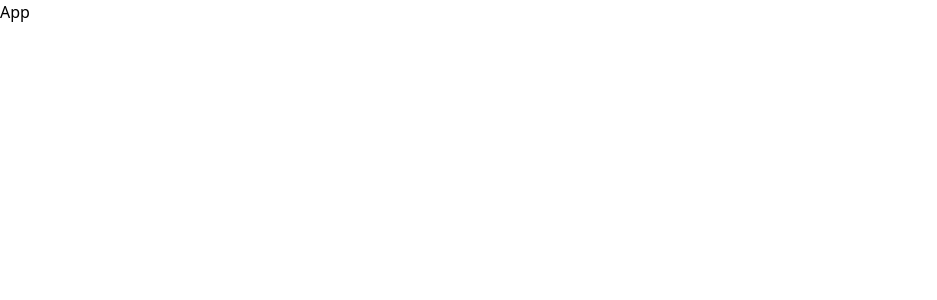
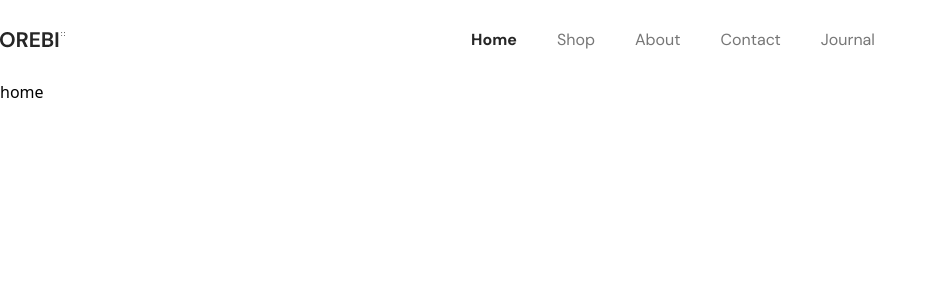
Before and after one commit to IamAshrafee/OREBI-Ecommerce-Full-Stack, a React (Vite) app in the folder Frontend/: page / in a window 1280 px wide. Shown: the top 300 px of the page, without its empty margins (0-937 px from the left). Built offline with nearby package versions, Linux system fonts and the light colour scheme.

Commit message:
TopHeader design done

```diff
--- a/Frontend/src/App.jsx
+++ b/Frontend/src/App.jsx
@@ -1,9 +1,12 @@
-import React from 'react'
+import React from "react";
+import Home from "./pages/Home";
 
 const App = () => {
   return (
-    <div>App</div>
-  )
-}
+    <div>
+      <Home></Home>
+    </div>
+  );
+};
 
-export default App
+export default App;
--- a/Frontend/src/index.css
+++ b/Frontend/src/index.css
@@ -1 +1,9 @@
+@import url(https://fonts.googleapis.com/css?family=DM+Sans:100,200,300,regular,500,600,700,800,900,100italic,200italic,300italic,italic,500italic,600italic,700italic,800italic,900italic);
 @import "tailwindcss";
+
+@theme {
+  --font-dmsans: "DM Sans", sans-serif;
+  --color-primary: #262626;
+  --color-gray-v1: #767676;
+
+}
--- /dev/null
+++ b/Frontend/src/layout/MainWidth.jsx
@@ -0,0 +1,9 @@
+import React from "react";
+
+const mainWidth = 1600;
+
+const MainWidth = ({ children }) => {
+  return <div className={`max-w-[${mainWidth}px] mx-auto`}>{children}</div>;
+};
+
+export default MainWidth;
--- a/Frontend/src/layout/TopHeader.jsx
+++ b/Frontend/src/layout/TopHeader.jsx
@@ -0,0 +1,35 @@
+import React from "react";
+import Logo from "../assets/svg/Logo.svg";
+
+const TopHeader = () => {
+  return (
+    <div className="flex flex-row justify-between items-center h-20">
+      {/* Logo */}
+      <div>
+        <img src={Logo} alt="Logo" className="cursor-pointer" />
+      </div>
+      {/* Menu Items */}
+      <div className="flex flex-row gap-10">
+        <span className="font-dmsans font-bold text-primary cursor-pointer">
+          Home
+        </span>
+        <span className="font-dmsans text-gray-v1 hover:text-primary cursor-pointer">
+          Shop
+        </span>
+        <span className="font-dmsans text-gray-v1 hover:text-primary cursor-pointer">
+          About
+        </span>
+        <span className="font-dmsans text-gray-v1 hover:text-primary cursor-pointer">
+          Contact
+        </span>
+        <span className="font-dmsans text-gray-v1 hover:text-primary cursor-pointer">
+          Journal
+        </span>
+      </div>
+      {/* Blank Space */}
+      <div></div>
+    </div>
+  );
+};
+
+export default TopHeader;
--- a/Frontend/src/pages/Home.jsx
+++ b/Frontend/src/pages/Home.jsx
@@ -1,9 +1,14 @@
-import React from 'react'
+import React from "react";
+import TopHeader from "../layout/TopHeader";
+import MainWidth from "../layout/MainWidth";
 
 const Home = () => {
   return (
-    <div>Home</div>
-  )
-}
+    <MainWidth>
+      <TopHeader />
+      <div>home</div>
+    </MainWidth>
+  );
+};
 
-export default Home
+export default Home;
```
Also changed, not shown: Frontend/src/assets/jpeg/Logo.jpg (added), Frontend/src/assets/svg/Logo.svg (added).
